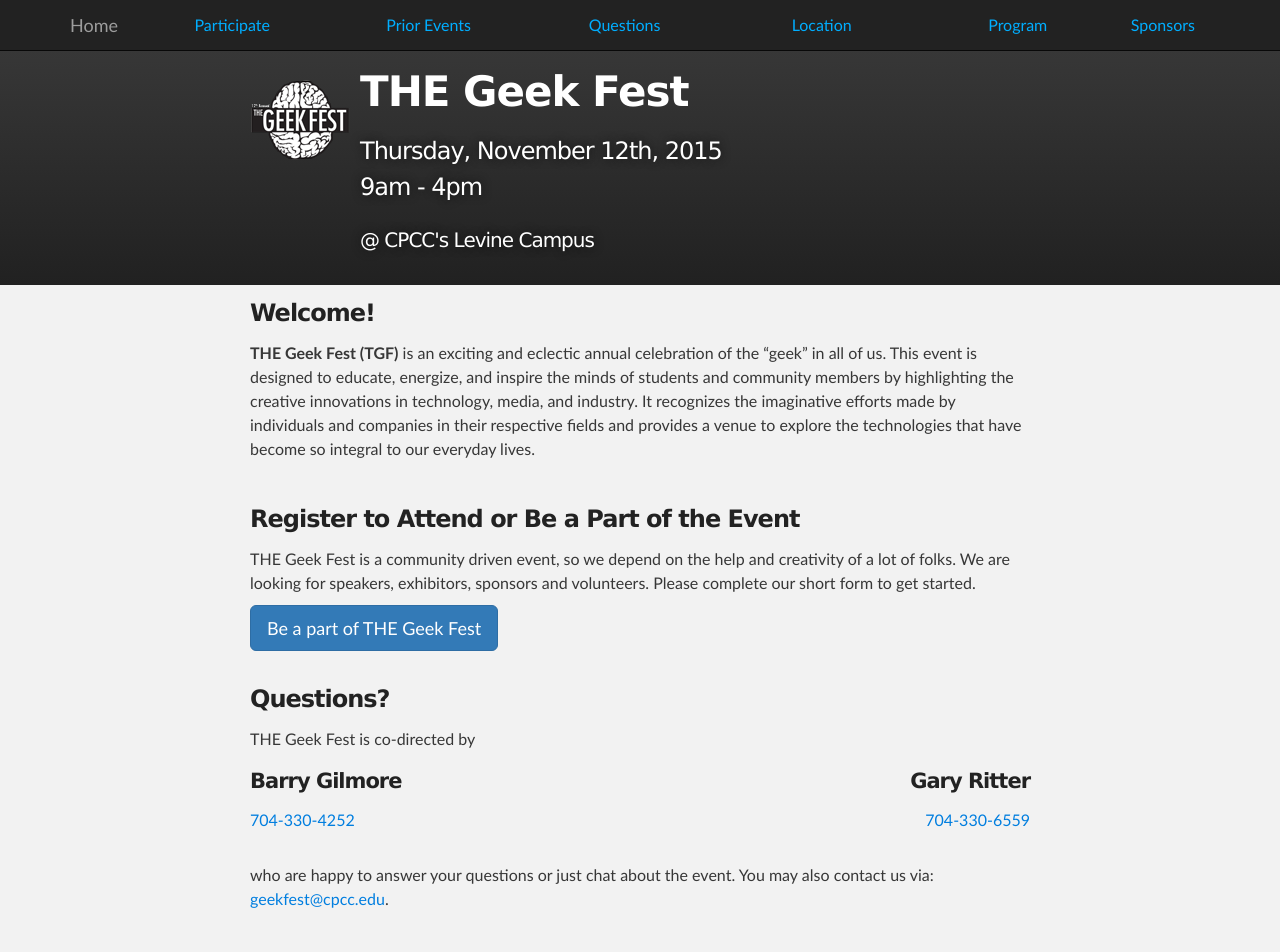
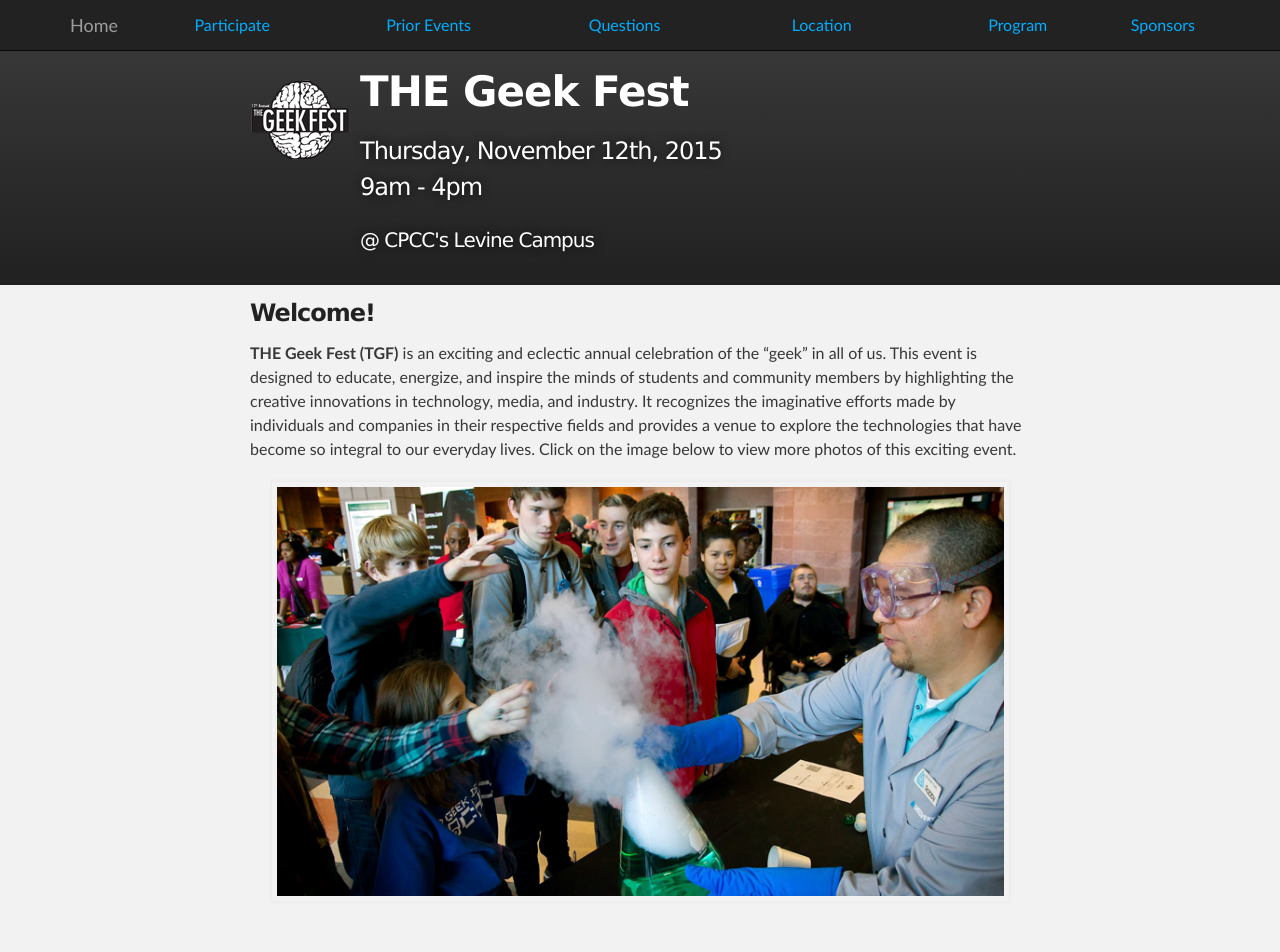
Before and after one commit to bkeyvani/thegeekfest.github.io, a Jekyll site: the page built from index.html, in a window 1280 px wide and 1400 px high. Shown: the top 952 px of the window. Built offline with Jekyll 4.4.1, drawn with Linux system fonts in a browser that asks for light colours; nearby versions of some CDN libraries.

Commit message:
added TGF banner with link to G+ album

```diff
--- a/assets/stylesheets/stylesheet.css
+++ b/assets/stylesheets/stylesheet.css
@@ -560,7 +560,7 @@
   background: #212121;
 }
 
-#video {
+.media {
   margin: 0;
   padding: 0;
   position: relative;
@@ -569,28 +569,8 @@
   width: 100%;
 }
 
-#video iframe {
-  height: 439px;
+.media img {
   width: 100%;
-}
-
-#video img {
-  margin: 0;
-  padding: 0;
-  width: 100%;
-}
-
-#video div {
-  position: absolute;
-  top: 45%;
-  width: 100%;
-}
-
-#video #ytPlayBtn {
-  margin: 0;
-  opacity: 0.7;
-  padding: 0;
-  width: 80px;
 }
 
 /* Hide Google Map on small-screen mobile devices */
@@ -669,11 +649,6 @@
     font-size: 11px;
   }
 
-  #video iframe {
-    height: 169px;
-    width: 100%;
-  }
-
   ul.contacts {
     list-style: none;
     margin: 0;
--- a/index.html
+++ b/index.html
@@ -22,7 +22,15 @@
 highlighting the creative innovations in technology, media, and industry. It
 recognizes the imaginative efforts made by individuals and companies in their
 respective fields and provides a venue to explore the technologies that have
-become so integral to our everyday lives.</p>
+become so integral to our everyday lives. Click on the image below to view more
+photos of this exciting event.</p>
+
+<div id="tgf-banner" class="media">
+  <a href="https://plus.google.com/photos/+centralpiedmontcommunitycollege/albums/5946242628936469137" target="_blank">
+    <img src="assets/images/TGF2013_16x9.png" alt="Audience engaged with a science experiment at THE Geek
+    Fest. Click to view more photos.">
+  </a>
+</div>
 
 <h3 class="section-heading">
   <a name="participate" class="anchor" href="#participate">
```
Also changed, not shown: assets/images/TGF2013_16x9.png (added).
